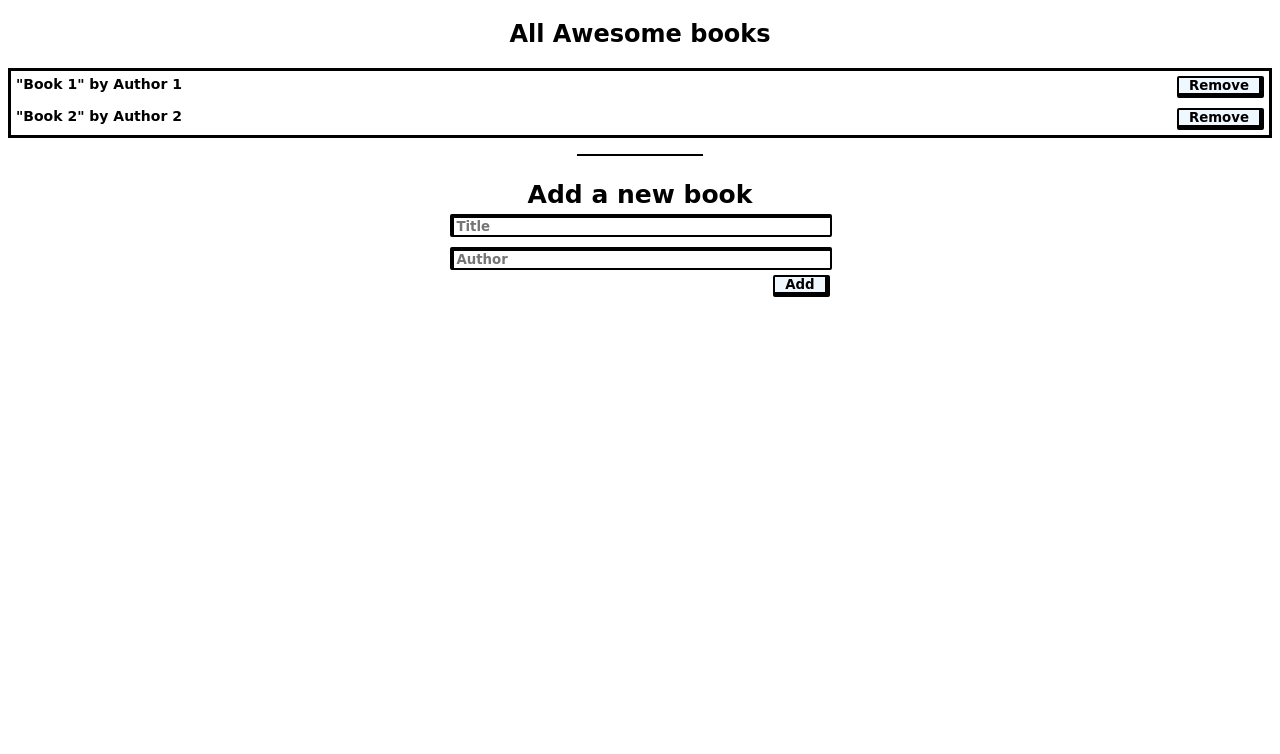
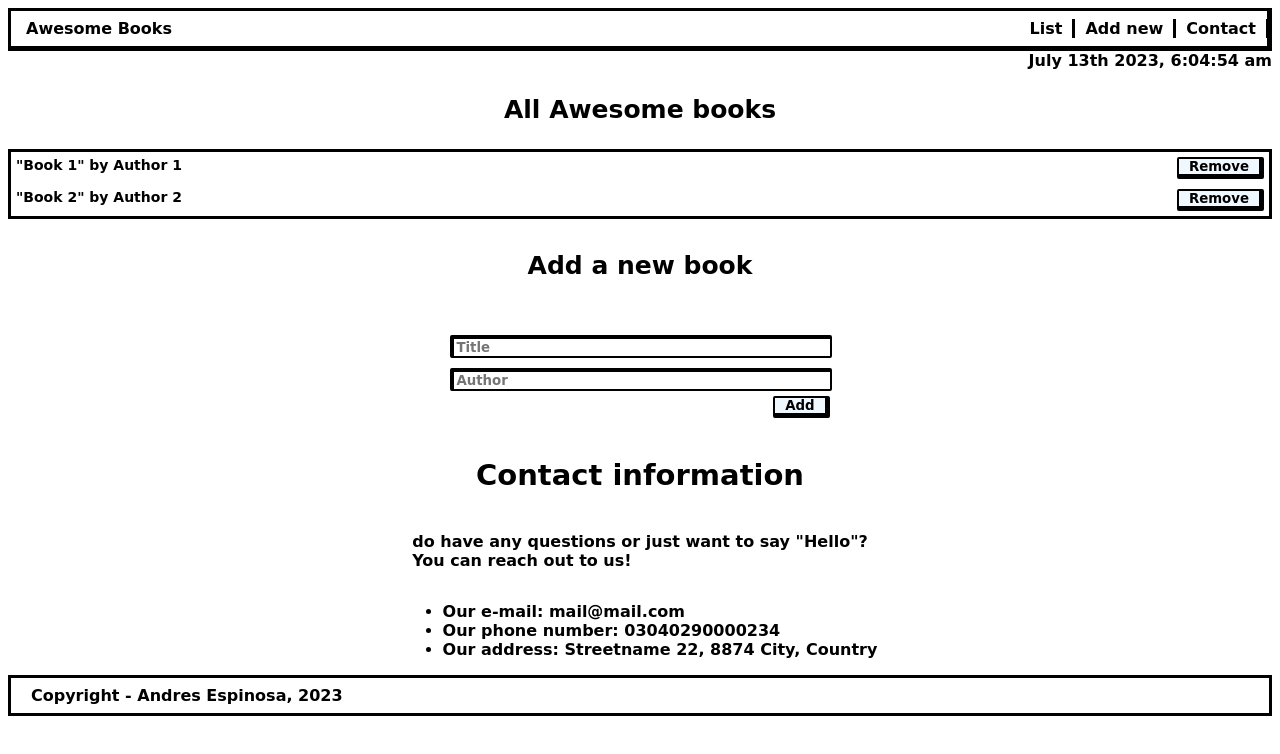
Before and after one commit to AndresEspi/AwesomeBooks, a website: page index.html in a window 1280 px wide. Drawn offline with Linux system fonts and the light colour scheme.

Commit message:
feat: the corresponding classes are added

```diff
--- a/index.html
+++ b/index.html
@@ -1,5 +1,6 @@
 <!DOCTYPE html>
 <html lang="en">
+
 <head>
   <meta charset="UTF-8">
   <meta name="viewport" content="width=device-width, initial-scale=1.0">
@@ -8,12 +9,28 @@
   <title>All Awesome books</title>
 </head>
 <body>
-    <div class="container">
+  <section class="toolbar">
+    <div class="toolbar1">
+      <p>Awesome Books</p>
+      <ul class="options">
+        <li>
+          <a href="#cont">List</a>
+        </li>
+        <li>
+          <a href="#form">Add new</a>
+        </li>
+        <li>
+          <a href="#contact">Contact</a>
+        </li>
+      </ul>
+    </div>
+    <div id="fecha-hora"></div>
+  </section>
+  <section class="container">
     <section class="cont">
       <h1>All Awesome books</h1>
       <ul class="list-section"></ul>
     </section>
-        <hr>
     <section class="form">
       <form class="form1">
         <span>Add a new book</span>
@@ -28,7 +45,19 @@
         </div>
       </form>
     </section>
-    </div>
+    <section class="contact">
+      <h2>Contact information</h2>
+      <p>do have any questions or just want to say "Hello"? <br>You can reach out to us!</p>
+      <ul>
+        <li>Our e-mail: mail@mail.com</li>
+        <li>Our phone number: 03040290000234</li>
+        <li>Our address: Streetname 22, 8874 City, Country</li>
+      </ul>
+    </section>
+  </section>
+  <footer>
+    <p>Copyright - Andres Espinosa, 2023</p>
+  </footer>
 </body>
 <script src="script.js"></script>
 
--- a/script.js
+++ b/script.js
@@ -77,3 +77,52 @@ class BookCollection {
 }
 
 new BookCollection();
+
+function mostrarFechaHora() {
+  var fechaHora = new Date();
+
+  // Obtener el día del mes
+  var dia = fechaHora.getDate();
+  var sufijoDia = obtenerSufijoDia(dia);
+
+  // Obtener el mes
+  var mes = fechaHora.toLocaleString('default', { month: 'long' });
+
+  // Obtener el año
+  var anio = fechaHora.getFullYear();
+
+  // Obtener la hora, minutos y segundos
+  var hora = fechaHora.getHours();
+  var minutos = fechaHora.getMinutes();
+  var segundos = fechaHora.getSeconds();
+
+  // Formatear la hora
+  var sufijoHora = (hora < 12) ? 'am' : 'pm';
+  hora = (hora % 12 === 0) ? 12 : hora % 12;
+
+  // Convertir minutos a cadena y rellenar con ceros a la izquierda
+  minutos = minutos.toString().padStart(2, '0');
+
+  // Construir el mensaje
+  var mensaje = mes + " " + dia + sufijoDia + " " + anio + ", " + hora + ":" + minutos + ":" + segundos + " " + sufijoHora;
+
+  document.getElementById("fecha-hora").textContent = mensaje;
+}
+
+// Función para obtener el sufijo del día
+function obtenerSufijoDia(dia) {
+  if (dia === 1 || dia === 21 || dia === 31) {
+    return "st";
+  } else if (dia === 2 || dia === 22) {
+    return "nd";
+  } else if (dia === 3 || dia === 23) {
+    return "rd";
+  } else {
+    return "th";
+  }
+}
+
+// Actualizar la fecha y hora cada segundo
+setInterval(mostrarFechaHora, 1000);
+
+const options = document.querySelectorAll('.options a');
--- a/styles.css
+++ b/styles.css
@@ -1,3 +1,46 @@
+.toolbar1 {
+  height: 35px;
+  display: flex;
+  justify-content: space-between;
+  align-items: center;
+  border: 3px solid black;
+  font-family: 'Comic Neue', cursive;
+  font-weight: 600;
+  padding-left: 15px;
+  border-bottom: 5px solid black;
+  border-right: 5px solid black;
+}
+
+.options {
+  display: flex;
+  margin-right: -2px;
+}
+
+.options li {
+  display: flex;
+  align-items: center;
+  margin: 10px 0;
+  padding: 0 10px;
+  border-right: 3px solid black;
+  text-decoration: none;
+}
+
+.options a {
+  text-decoration: none;
+  color: black;
+}
+
+.options a:active {
+  color: blue;
+}
+
+#fecha-hora {
+  display: flex;
+  flex-direction: row-reverse;
+  font-family: 'Comic Neue', cursive;
+  font-weight: 600;
+}
+
 button {
   background-color: aliceblue;
   font-family: 'Comic Neue', cursive;
@@ -21,6 +64,7 @@ button {
 .cont h1 {
   font-family: 'Comic Neue', cursive;
   text-align: center;
+  font-size: 25px;
 }
 
 .list-section {
@@ -56,6 +100,7 @@ button {
   font-size: 25px;
   font-weight: 600;
   text-align: center;
+  margin-bottom: 50px;
 }
 
 .form1 label {
@@ -77,3 +122,25 @@ button {
   display: flex;
   justify-content: end;
 }
+
+.contact {
+  display: flex;
+  flex-direction: column;
+  align-items: center;
+  font-family: 'Comic Neue', cursive;
+  font-weight: 600;
+}
+
+.contact h2 {
+  font-size: 29px;
+}
+
+footer {
+  display: flex;
+  align-items: center;
+  font-family: 'Comic Neue', cursive;
+  border: 3px solid black;
+  font-weight: 600;
+  padding: 0 20px;
+  height: 35px;
+}
```
Lines whose indentation alone changed are shown as unchanged.
